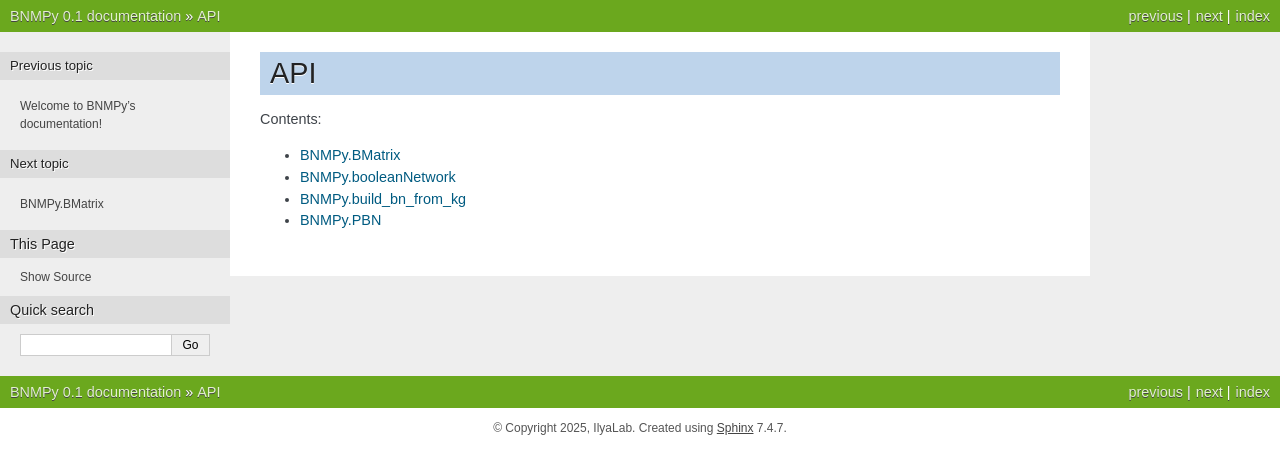
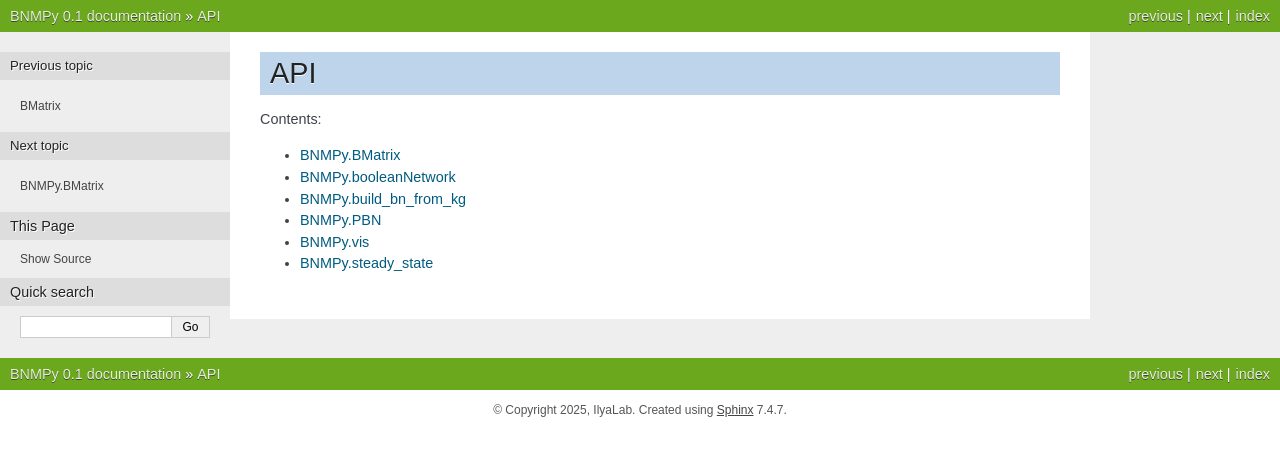
Before and after one commit to IlyaLab/BNMPy, a Sphinx documentation site: the page built from docs/source/api.rst, in a window 1280 px wide. Shown: the top 474 px of the page. Built offline with Sphinx 7.4.7, drawn with Linux system fonts in a browser that asks for light colours.

Commit message:
update docs

```diff
--- a/docs/source/api.rst
+++ b/docs/source/api.rst
@@ -9,3 +9,5 @@ API
    booleanNetwork
    build_bn_from_kg
    PBN
+   vis
+   steady_state
--- /dev/null
+++ b/docs/source/bmatrix_readme.rst
@@ -0,0 +1,2 @@
+.. include:: ../../src/BMatrix_README.md
+   :parser: myst_parser.sphinx_
--- a/docs/source/conf.py
+++ b/docs/source/conf.py
@@ -21,6 +21,7 @@ extensions = ['numpydoc',
         'sphinx.ext.doctest',
         'sphinx.ext.autodoc',
         'sphinx.ext.autosummary',
+        'sphinx.ext.viewcode',
         'myst_parser']
 
 source_suffix = {
--- a/docs/source/index.rst
+++ b/docs/source/index.rst
@@ -10,6 +10,7 @@ Welcome to BNMPy's documentation!
    :maxdepth: 3
    :caption: Contents:
 
+   bmatrix_readme
    api
 
 
--- /dev/null
+++ b/docs/source/steady_state.rst
@@ -0,0 +1,5 @@
+BNMPy.steady_state
+=================
+.. automodule:: BNMPy.steady_state
+   :members:
+   :undoc-members:
--- /dev/null
+++ b/docs/source/vis.rst
@@ -0,0 +1,5 @@
+BNMPy.vis
+=================
+.. automodule:: BNMPy.vis
+   :members:
+   :undoc-members:
--- a/pyproject.toml
+++ b/pyproject.toml
@@ -14,6 +14,8 @@ requires-python = ">=3.7"
 dependencies = [
     "numpy",
     "pandas",
+    "igraph",
+    "pyvis"
 ]
 classifiers = [
     "Programming Language :: Python :: 3",
```
Also changed, not shown: 1 other file.
